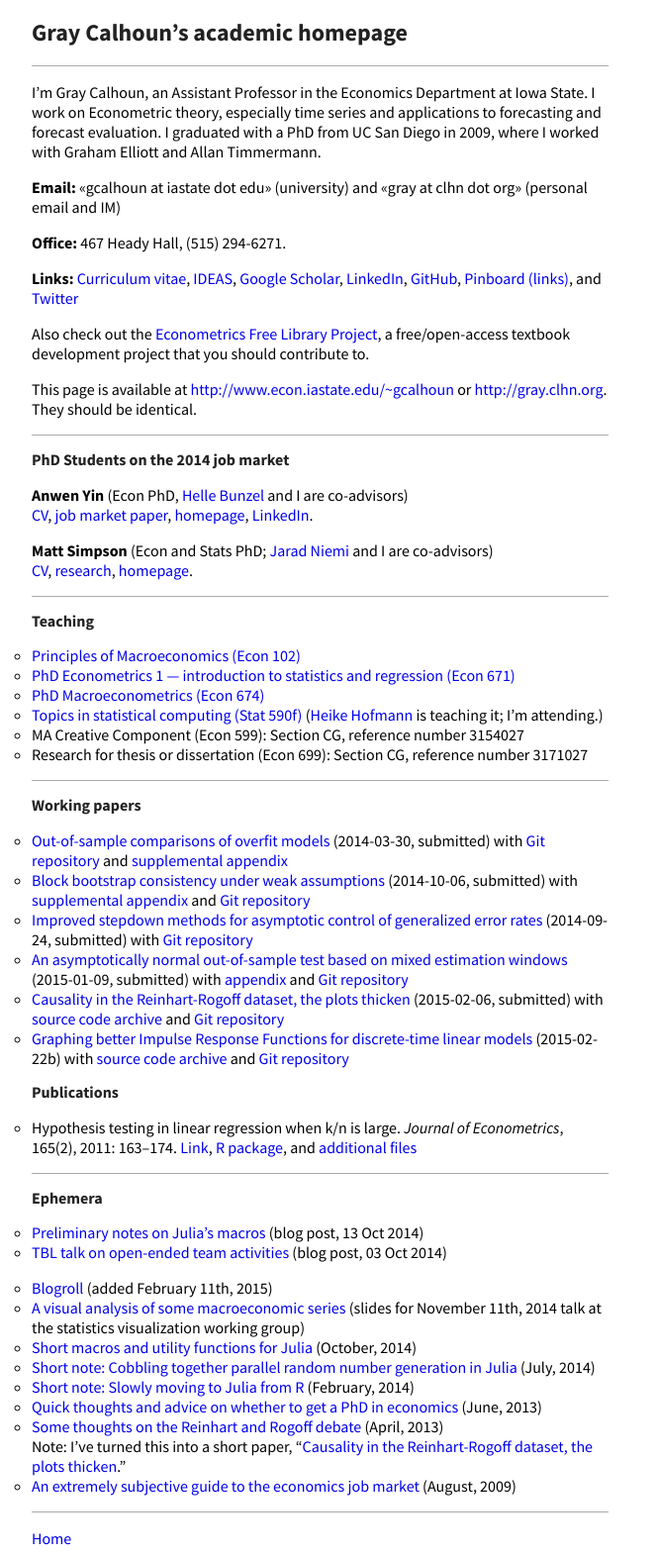
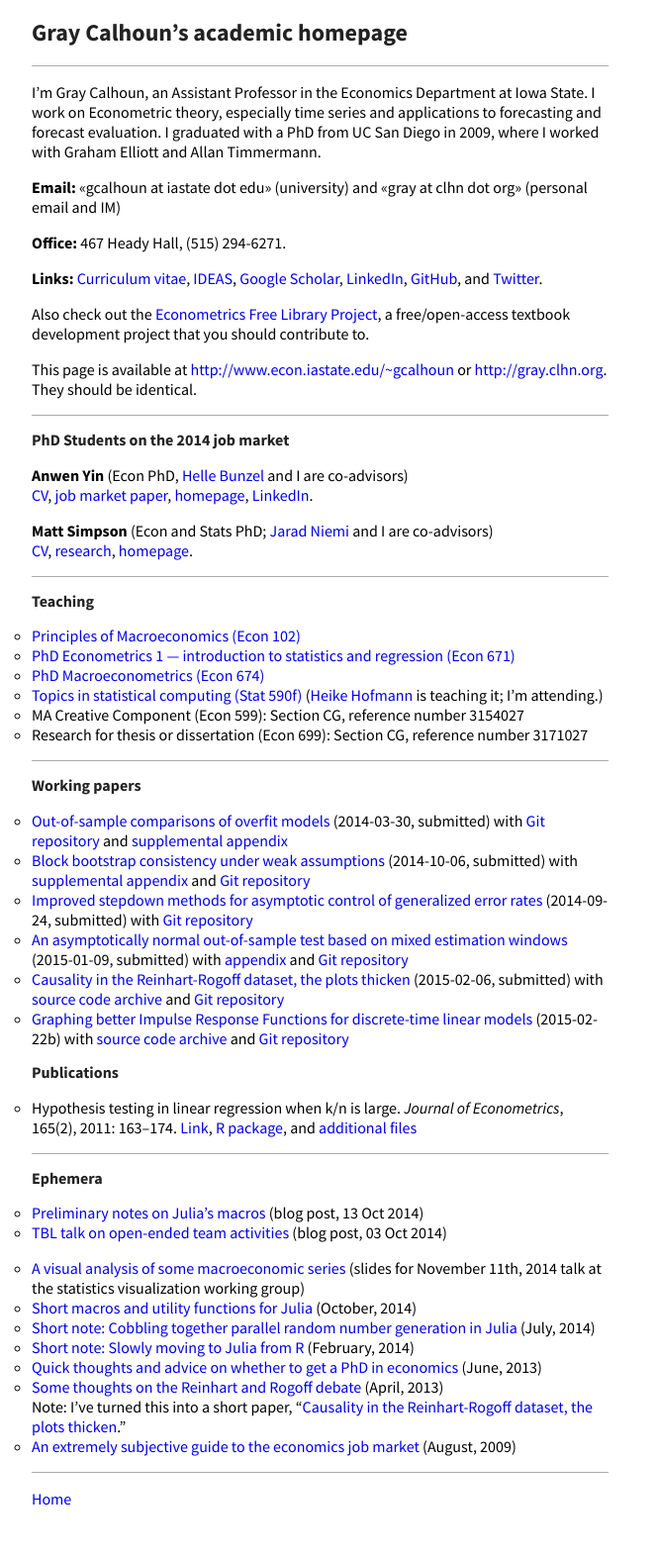
Before and after one commit to mmkuang/grayclhn.github.io, a Jekyll site: the page built from index.md, in a window 1280 px wide. Shown: the whole page at 99% size, without its empty margins (0-664 px from the left). Built offline with Jekyll 4.4.1, drawn with Linux system fonts in a browser that asks for light colours; Markdown is read by kramdown in place of the engine named in the settings; after the commit the page ends 1532 px from its top, so only the background shows below that.

Commit message:
Remove old links from homepage

```diff
--- a/index.md
+++ b/index.md
@@ -19,8 +19,7 @@ dot org» (personal email and IM)
 [Google Scholar](http://scholar.google.com/citations?hl=en&user=OS8d9ycAAAAJ),
 [LinkedIn](https://linkedin.com/in/grayclhn),
 [GitHub](https://github.com/grayclhn),
-[Pinboard (links)](https://pinboard.in/u:pseut),
-and [Twitter](https://twitter.com/grayclhn)
+and [Twitter](https://twitter.com/grayclhn).
 
 Also check out the [Econometrics Free Library Project][EFLP],
 a free/open-access textbook development project that you
@@ -107,7 +106,6 @@ This page is available at <http://www.econ.iastate.edu/~gcalhoun> or
 {% endfor %}
 </ul>
 
-* [Blogroll](http://pseudotrue.com) (added February 11th, 2015)
 * [A visual analysis of some macroeconomic
   series](dl/graphics_slides.pdf) (slides for November 11th, 2014 talk
   at the statistics visualization working group)
```
